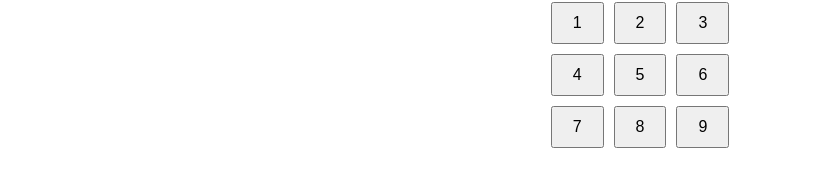
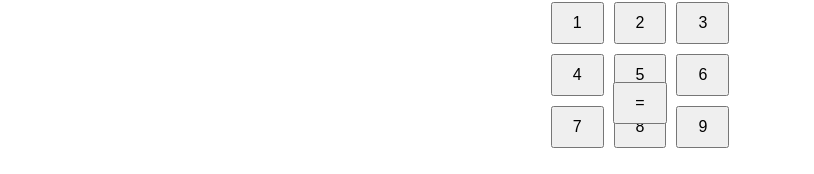
Before and after one commit to ErinYCen/mathworks, a Vue app: page /#/ in a window 1280 px wide. Shown: the part 178-352 px from the top of the page, without its empty margins (0-814 px from the left). Built offline with nearby package versions, Linux system fonts and the light colour scheme.

Commit message:
Added five operation buttons

```diff
--- a/src/components/CalculatorApp.vue
+++ b/src/components/CalculatorApp.vue
@@ -10,6 +10,12 @@
         {{ number }}
       </button>
     </div>
+    <div class="operations">
+      <button v-for="op in operations" :key="op" @click="inputOperation(op)">
+        {{ op }}
+      </button>
+      <button @click="calculateResult">=</button>
+    </div>
   </div>
 </template>
 
@@ -19,6 +25,9 @@ import { defineComponent, ref } from "vue";
 export default defineComponent({
   setup() {
     const numbers = [1, 2, 3, 4, 5, 6, 7, 8, 9];
+    const opetations = ["+", "-", "*", "/"];
+    const currentOperation = ref<string | null>(null);
+    const firstOperand = ref<number | null>(null);
     const display = ref("");
     const inputNumber = (number: number) => {
       console.log(number);
```
